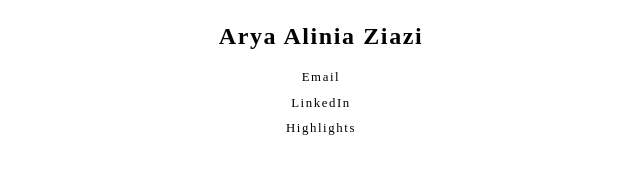
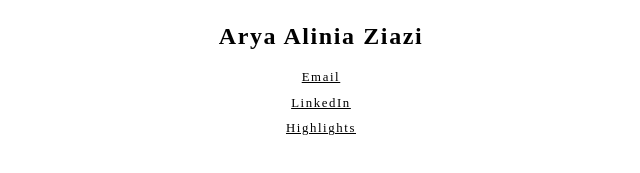
Before and after one commit to aryaaliniaziazi/aryaaliniaziazi.github.io, a plain HTML site: page index.html in a window 1280 px wide. Shown: the part 319-492 px from the top of the page, 319-959 px from the left. Drawn offline with Linux system fonts and the light colour scheme.

Commit message:
Update index.html

```diff
--- a/index.html
+++ b/index.html
@@ -57,9 +57,9 @@
     <header>
         <h1 id="name">Arya Alinia Ziazi</h1>
         <div id="contact-info">
-            <a href="mailto:arya.alinia@gmail.com">Email</a>
-            <a href="https://ca.linkedin.com/in/arya-alinia-ziazi" target="_blank">LinkedIn</a>
-            <a href="Arya_Highlights.pdf" class="btn" target="_blank">Highlights</a>
+            <a href="mailto:arya.alinia@gmail.com"><u>Email</u></a>
+            <a href="https://ca.linkedin.com/in/arya-alinia-ziazi" target="_blank"><u>LinkedIn</u></a>
+            <a href="Arya_Highlights.pdf" class="btn" target="_blank"><u>Highlights</u></a>
         </div>
     </header>
 </body>
```
